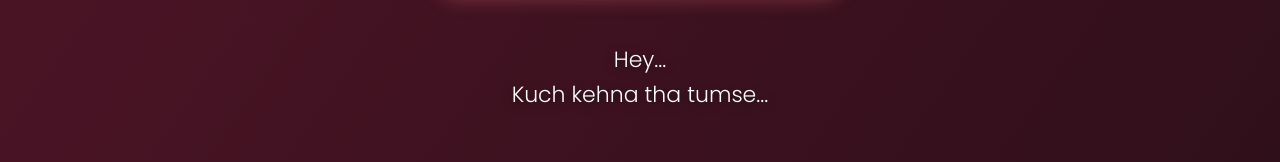
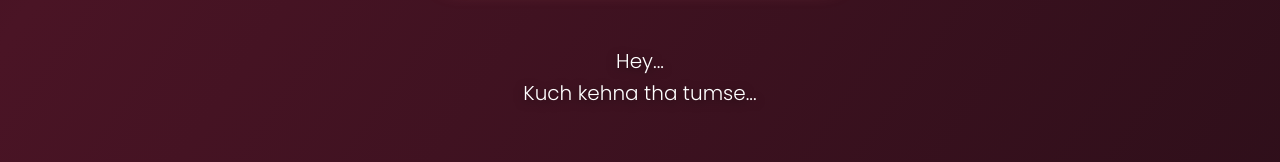
Before and after one commit to abhayrajpatel420/prapose, a plain HTML site: page index.html in a window 1280 px wide. Both pictures are taken after a click on the button "Tap to Open ❤️". Shown: the part 488-650 px from the top of the page. Drawn offline with Linux system fonts and the light colour scheme.

Commit message:
Update index.html

```diff
--- a/index.html
+++ b/index.html
@@ -1,4 +1,6 @@
-<!DOCTYPE html>
+
+
+       <!DOCTYPE html>
 <html lang="en">
 <head>
     <meta charset="UTF-8">
@@ -52,10 +54,10 @@
             position: relative;
         }
 
-        /* GIF Styling - Ab ye "Line" nahi banega */
+        /* GIF Styling */
         .gif-container {
             width: 100%;
-            height: 300px; /* Fixed height */
+            height: 300px;
             display: flex;
             justify-content: center;
             align-items: center;
@@ -68,7 +70,7 @@
             border-radius: 15px;
             box-shadow: 0 0 20px rgba(255, 118, 117, 0.4);
             opacity: 0;
-            display: none; /* Hidden by default */
+            display: none;
             transition: opacity 1s ease;
         }
 
@@ -77,14 +79,14 @@
             opacity: 1;
         }
 
-        /* Broken Image Fix: Hide broken icon border */
+        /* Broken Image Fix */
         img:not([src]), img[src=""] {
             display: none;
         }
 
         /* Text Styling */
         .text-area {
-            height: 100px; /* Space reserved for text */
+            height: 120px; /* Thoda space badhaya taaki 2 lines aa sakein */
             position: relative;
             width: 100%;
             display: flex;
@@ -93,7 +95,7 @@
         }
 
         .text-line {
-            font-size: 22px;
+            font-size: 20px; /* Font thoda adjust kiya taaki promises fit ho jayein */
             line-height: 1.6;
             opacity: 0;
             position: absolute;
@@ -194,12 +196,16 @@
 
             <div class="text-area">
                 <div class="text-line" id="txt1">Hey... <br>Kuch kehna tha tumse...</div>
-                <div class="text-line" id="txt2">Jab hum mile the...<br>TO shayad kah nahi paya .</div>
+                <div class="text-line" id="txt2">Jab hum mile the...<br>To shayad kah nahi paya.</div>
                 <div class="text-line" id="txt3">Tum shayad jaanti nahi...<br>Pichhle saal se main ek ajeeb mode par aa gaya aur.. <span class="highlight">toot gaya hu</span>.</div>
                 <div class="text-line" id="txt4">Par tumse milne ke baad laga...<br>Ki us <span class="highlight">khali-pan</span> ko tum bhar sakti ho.</div>
                 <div class="text-line" id="txt5">Mujhe koi badi umeed nahi hai...<br>Na main tumhari <span class="highlight">freedom</span> lena chahta hu.</div>
                 <div class="text-line" id="txt6">Bas ek darr hai...<br>Ki ye sab sunkar tum <span class="highlight">Block</span> na kar do.</div>
                 <div class="text-line" id="txt7">Please, aaram se sochna.<br>Agar 'NAA' ho, tab bhi hum dost rahenge. Block mat karna.</div>
+
+                <div class="text-line" id="txt_p1">Main hamesha aapki <span class="highlight">Respect</span> karunga.<br>Main hamesha tumhaara <span class="highlight">Khayal</span> rakhoonga.</div>
+                <div class="text-line" id="txt_p2">Tumhen kabhee nazarandaaz nahin karoonga.<br>Har sthiti mein hamesha <span class="highlight">Saath</span> rahoonga.</div>
+
                 <div class="text-line" id="txt8">Aur agar 'HAA' hui...<br>To wada hai, main tumhare liye khud ko poora badal dunga. ❤️</div>
                 <div class="text-line" id="txt9">Sirf Tumhara Intezaar Rahega... 💌</div>
             </div>
@@ -227,16 +233,21 @@
             setInterval(createHeart, 300);
 
             // Timeline Sequence (Text ID, Image ID, Duration)
-            // Maine time thoda badha diya hai taki padhne me aasaani ho
+            // Added new promises in the timeline
             let timeline = [
-                { txt: 'txt1', img: 'img1', time: 4000 }, // Hey
-                { txt: 'txt2', img: 'img1', time: 5000 }, // Mile the
-                { txt: 'txt3', img: 'img2', time: 5000 }, // Broken (Sad gif)
-                { txt: 'txt4', img: 'img3', time: 5000 }, // Khali pan (Hand hold gif)
-                { txt: 'txt5', img: 'img3', time: 5000 }, // No demand
-                { txt: 'txt6', img: 'img2', time: 5000 }, // Fear (Sad gif)
-                { txt: 'txt7', img: 'img1', time: 6000 }, // Please wait
-                { txt: 'txt8', img: 'img4', time: 6000 }, // Promise (Happy gif)
+                { txt: 'txt1', img: 'img1', time: 4000 },
+                { txt: 'txt2', img: 'img1', time: 5000 },
+                { txt: 'txt3', img: 'img2', time: 5000 },
+                { txt: 'txt4', img: 'img3', time: 5000 },
+                { txt: 'txt5', img: 'img3', time: 5000 },
+                { txt: 'txt6', img: 'img2', time: 5000 },
+                { txt: 'txt7', img: 'img1', time: 6000 },
+
+                // New Promises Slides
+                { txt: 'txt_p1', img: 'img3', time: 5000 }, // Respect & Khayal
+                { txt: 'txt_p2', img: 'img3', time: 5000 }, // Nazarandaaz & Saath
+
+                { txt: 'txt8', img: 'img4', time: 6000 }, // Badal lunga
                 { txt: 'txt9', img: 'img4', time: 10000 } // Final
             ];
 
```
